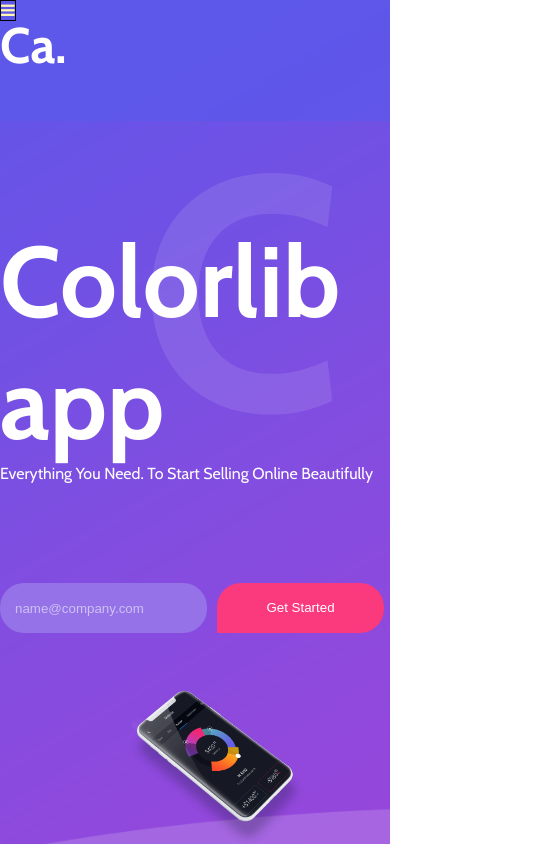
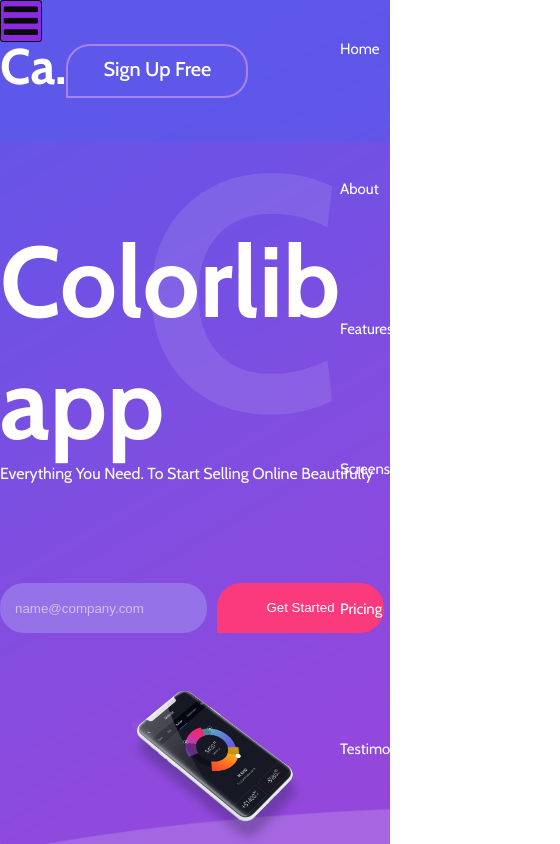
Before and after one commit to Pasitair/Pasitair.github.io, a plain HTML site: page index.html in a window 390 px wide. Both pictures are taken after a click on the label 7 px from the left and 10 px from the top of the page. Shown: the top 844 px of the page, 560 px wide, since content can reach past the window. Drawn offline with nearby package versions, Linux system fonts and the light colour scheme; files whose address does not match are found by name.

Commit message:
Update media.css

```diff
--- a/styles/media.css
+++ b/styles/media.css
@@ -7,41 +7,62 @@
     display: none;
   }
 
+
   #menu-mobile {
     visibility: visible;
     overflow:;
+    position: relative;
+    cursor: pointer;
   }
 
   .navigation {
-    display: none;
-    padding: 0;
+    display: block;
+    position: fixed;
+    list-style: none;
+    padding: 10px;
     margin: 0;
-
+    box-sizing: border-box;
+    height: auto;
+    top: 0;
+    left: auto;
 
   }
 
   .navigation li {
     font-size: 15px;
     display: block;
-    width: 100%;
   }
+
+
 
   .navigation a {
     display: block;
-    padding: .5em;
     text-decoration: none;
   }
 
   .toggle-button {
+    height: 40px;
+    width: 40px;
     text-align: center;
     display: block;
     cursor: pointer;
     color: rgb(10, 10, 10);
     border: 1px solid black;
+    border-radius: 3px;
+    background-color: blueviolet;
+  }
+
+
+  .toggle-button > i {
+    font-size: 40px;
   }
 
   #menu-mobile:checked + nav .toggle-button {
-    color: #FFF7B2;
+    color: rgb(10, 10, 10);
+  }
+
+  #menu-mobile:checked + nav ul ~ .button {
+    display: block;
   }
 
   #menu-mobile:checked + nav .navigation {
```
